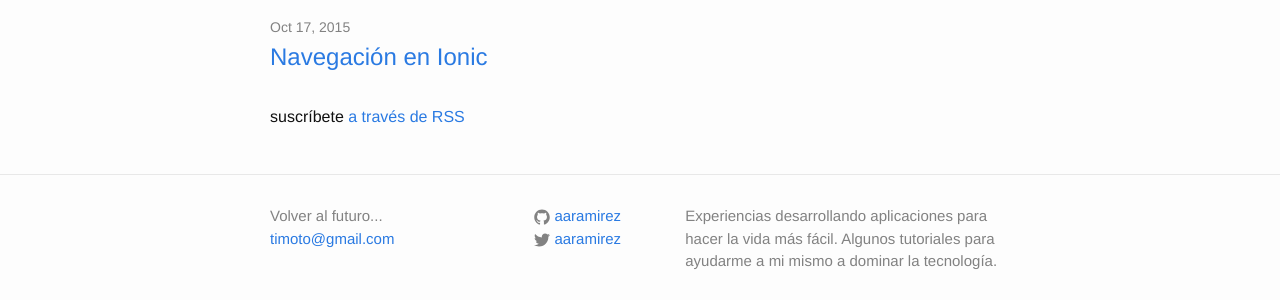
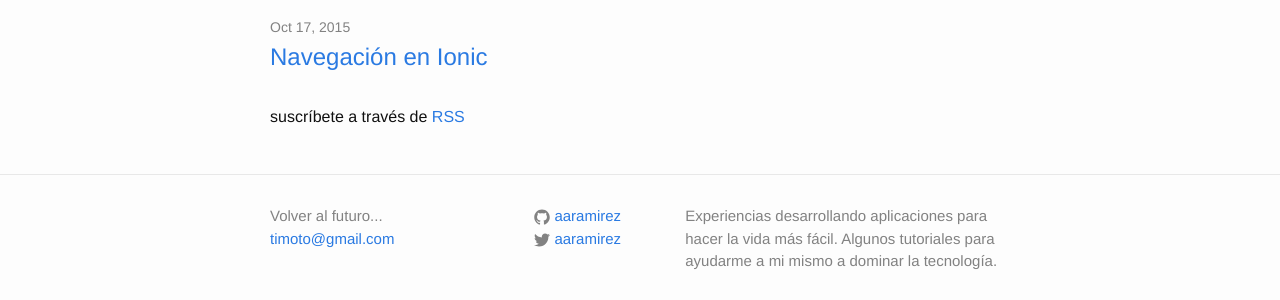
Before and after one commit to aaramirez/aaramirez.github.io, a Jekyll site: the page built from index.html, in a window 1280 px wide. Shown: the part 122-422 px from the top of the page. Built offline with Jekyll 4.4.1, drawn with Linux system fonts in a browser that asks for light colours.

Commit message:
Corregir index.html

```diff
--- a/index.html
+++ b/index.html
@@ -18,6 +18,6 @@
     {% endfor %}
   </ul>
 
-  <p class="rss-subscribe">suscríbete <a href="{{ "/feed.xml" | prepend: site.baseurl }}">a través de RSS</a></p>
+  <p class="rss-subscribe">suscríbete a través de<a href="{{ "/feed.xml" | prepend: site.baseurl }}"> RSS</a></p>
 
 </div>
```
